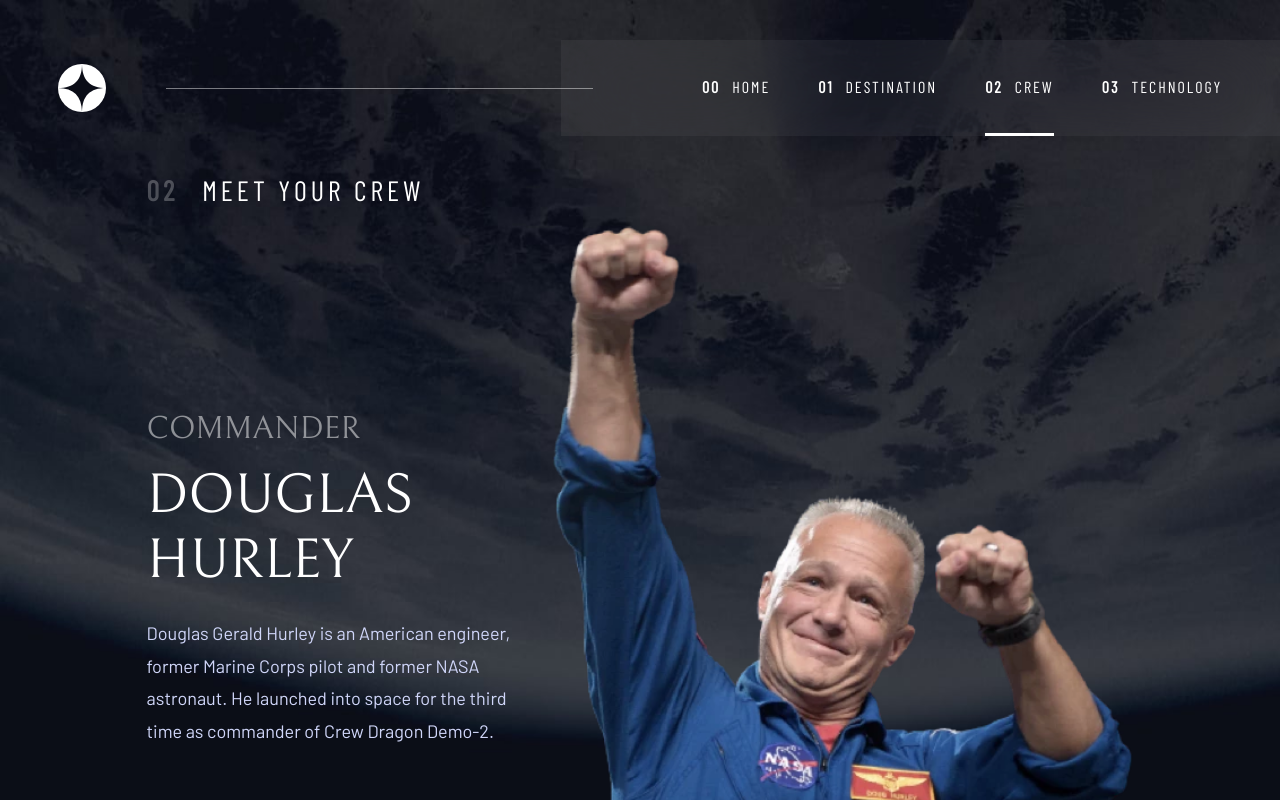
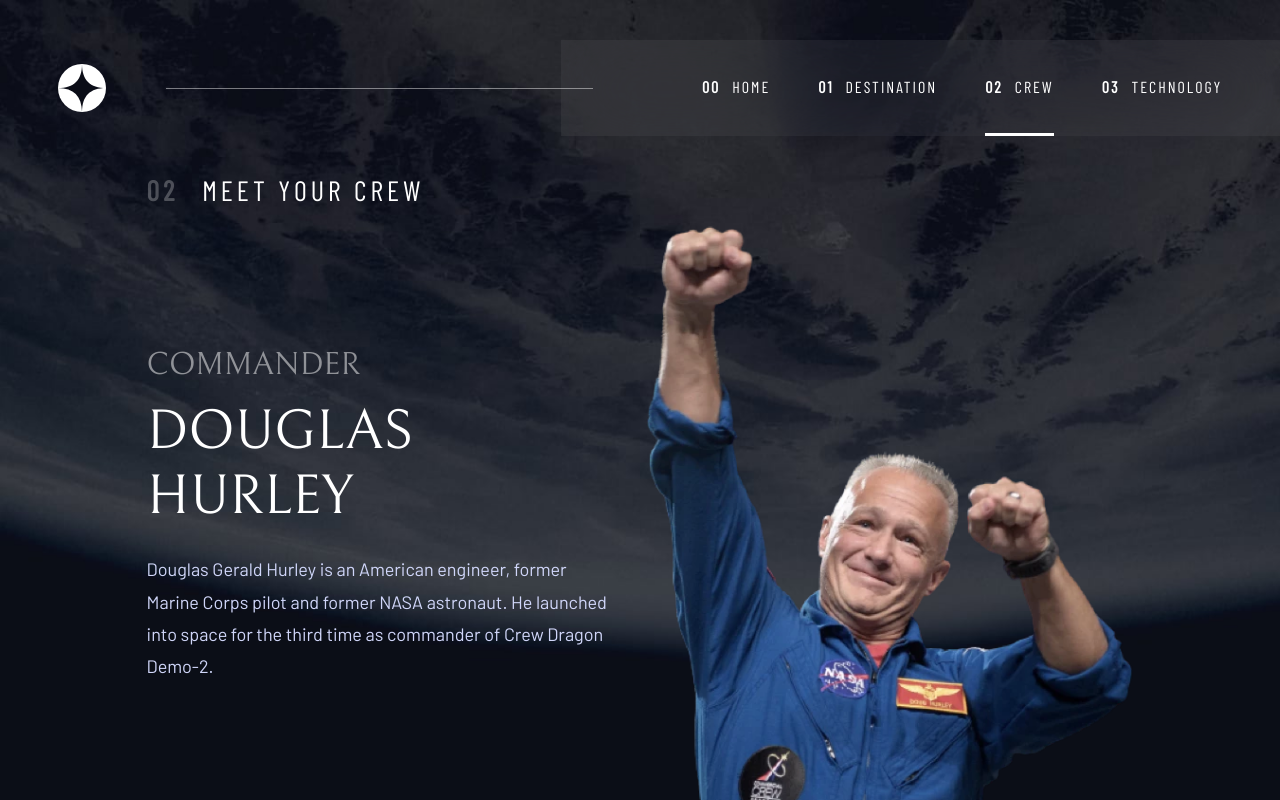
Before and after one commit to jull20/Space-tourism-multi-page-website, a React (Vite) app: page /crew in a window 1280 px wide. Shown: the top 800 px of the page. Built offline with nearby package versions, Linux system fonts and the light colour scheme.

Commit message:
test in safari

```diff
--- a/src/css/App.css
+++ b/src/css/App.css
@@ -728,7 +728,7 @@
   }
 }
 .crew-item__img img {
-  width: 60vw;
+  width: auto;
 }
 .crew-item__img::before {
   content: "";
--- a/src/sass/Crew.scss
+++ b/src/sass/Crew.scss
@@ -56,7 +56,7 @@
         top: 42px;
     }
     & img{
-        width: 60vw;
+        width: auto;
     }
 
     &::before{
```
